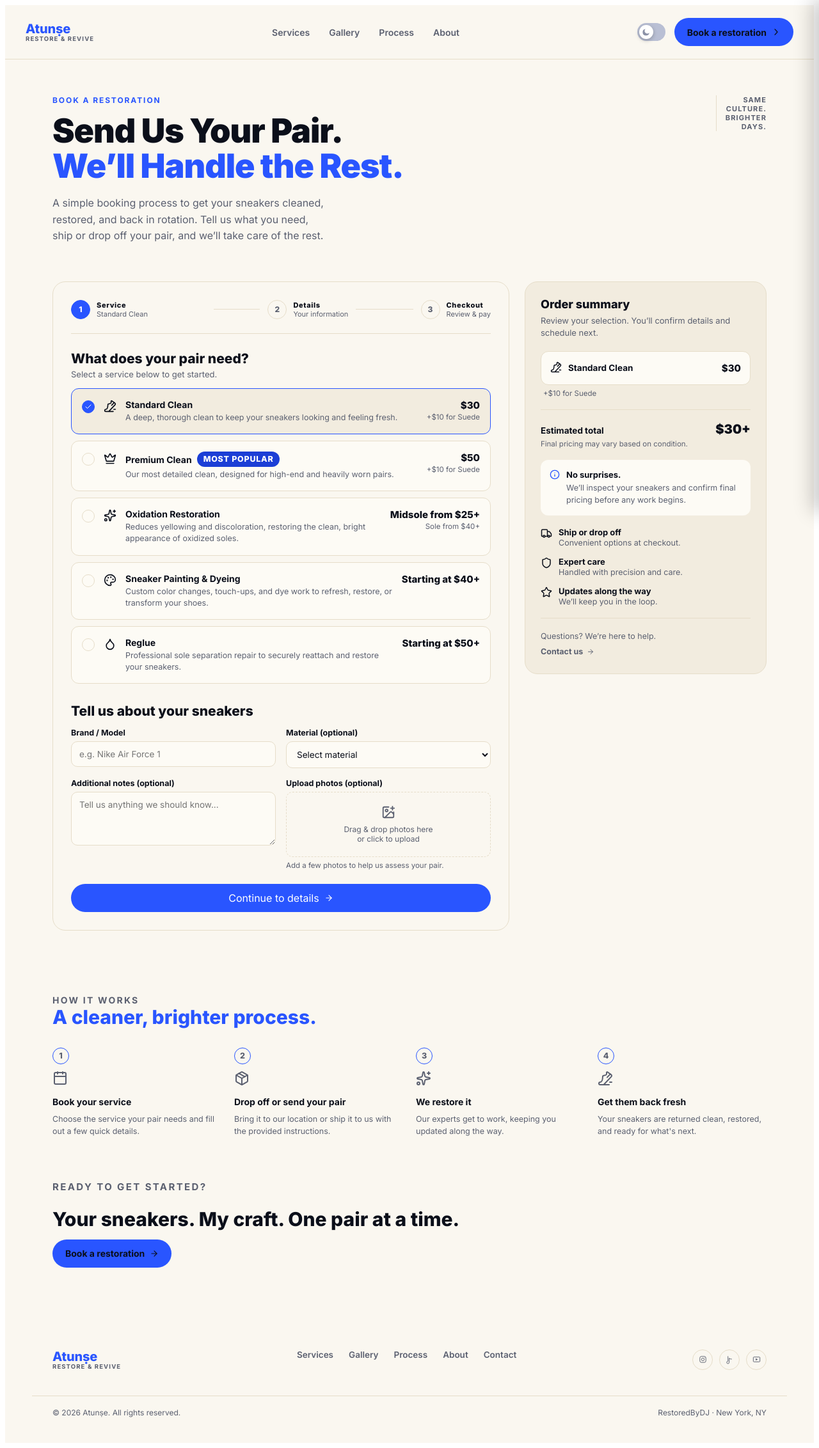
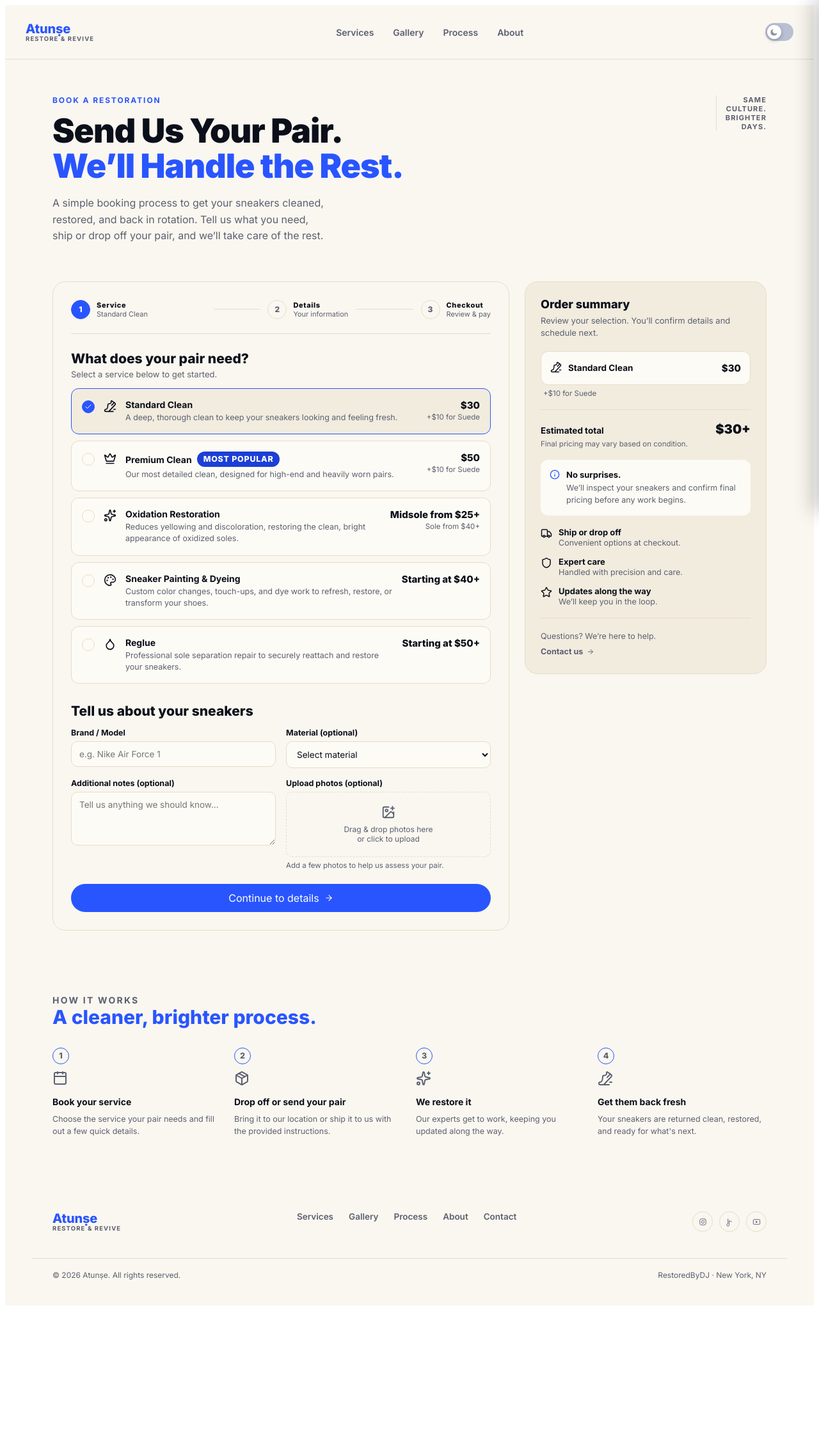
Before and after one commit to Donaldblanc/Atunse, a Next.js app: page /booking in a window 1280 px wide. Shown: the whole page at 64% size. After the commit the page ends 2049 px from the top, so only its background shows below. Built offline with nearby package versions, Linux system fonts and the light colour scheme.

Commit message:
Hide the Book a restoration CTA while already on the booking page
Nav, drawer, and the bottom banner all pointed back to /booking. Since
active is now threaded through as "booking" on that route, suppress
the redundant CTA there instead of offering to restart the flow
you're already in.

```diff
--- a/src/app/booking/page.tsx
+++ b/src/app/booking/page.tsx
@@ -1,5 +1,4 @@
-import Link from "next/link";
-import { ArrowRight, Calendar, Package, Sparkles, SportShoe } from "lucide-react";
+import { Calendar, Package, Sparkles, SportShoe } from "lucide-react";
 import { Suspense } from "react";
 import "@/styles/landing-theme.css";
 import { SiteNav } from "@/features/landing/site-nav";
@@ -37,7 +36,7 @@ const HOW_IT_WORKS = [
 export default function BookingPage() {
   return (
     <div className="landing" id="landing-root">
-      <SiteNav />
+      <SiteNav active="booking" />
 
       <div className="landing-about-hero booking-page-hero">
         <div>
@@ -93,18 +92,7 @@ export default function BookingPage() {
         })}
       </div>
 
-      <div className="landing-about-cta">
-        <div>
-          <p className="landing-eyebrow">READY TO GET STARTED?</p>
-          <h2>Your sneakers. My craft. One pair at a time.</h2>
-          <Link className="landing-btn-primary" href="/booking">
-            Book a restoration
-            <ArrowRight size={14} aria-hidden="true" />
-          </Link>
-        </div>
-      </div>
-
-      <SiteFooter />
+      <SiteFooter active="booking" />
       <MobileTabBar />
     </div>
   );
--- a/src/features/landing/nav-drawer.tsx
+++ b/src/features/landing/nav-drawer.tsx
@@ -5,8 +5,9 @@
 import Link from "next/link";
 import { useState } from "react";
 
-export function NavDrawer({ active }: { active?: "about" | "services" } = {}) {
+export function NavDrawer({ active }: { active?: "about" | "services" | "booking" } = {}) {
   const [open, setOpen] = useState(false);
+  const isBooking = active === "booking";
 
   return (
     <>
@@ -52,6 +53,7 @@ export function NavDrawer({ active }: { active?: "about" | "services" } = {}) {
             About
           </Link>
         </nav>
+        {!isBooking && (
           <div className="landing-drawer-cta">
             <Link className="landing-btn-primary" href="/booking" onClick={() => setOpen(false)}>
               Book a restoration
@@ -60,6 +62,7 @@ export function NavDrawer({ active }: { active?: "about" | "services" } = {}) {
               </svg>
             </Link>
           </div>
+        )}
       </div>
     </>
   );
--- a/src/features/landing/site-footer.tsx
+++ b/src/features/landing/site-footer.tsx
@@ -1,6 +1,6 @@
 import Link from "next/link";
 
-export function SiteFooter({ active }: { active?: "about" | "services" } = {}) {
+export function SiteFooter({ active }: { active?: "about" | "services" | "booking" } = {}) {
   return (
     <>
       <footer className="landing-footer">
--- a/src/features/landing/site-nav.tsx
+++ b/src/features/landing/site-nav.tsx
@@ -3,10 +3,14 @@ import { NavDrawer } from "./nav-drawer";
 import { ThemeToggle } from "./theme-toggle";
 
 // Shared nav across the marketing surface (/, /coming-soon, /about,
-// /services). "Process" still points at /coming-soon — there's no real
-// process page yet (docs/TODO.md). Gallery is a real in-page anchor on
-// the home page, so it routes through "/" first when viewed elsewhere.
-export function SiteNav({ active }: { active?: "about" | "services" }) {
+// /services, /booking). "Process" still points at /coming-soon — there's
+// no real process page yet (docs/TODO.md). Gallery is a real in-page
+// anchor on the home page, so it routes through "/" first when viewed
+// elsewhere. The "Book a restoration" CTA is hidden while already on the
+// booking flow itself — no point offering to start what you're mid-way
+// through.
+export function SiteNav({ active }: { active?: "about" | "services" | "booking" }) {
+  const isBooking = active === "booking";
   return (
     <nav className="landing-nav">
       <Link href="/" className="landing-brand">
@@ -25,12 +29,14 @@ export function SiteNav({ active }: { active?: "about" | "services" }) {
       </div>
       <div className="landing-nav-actions">
         <ThemeToggle />
+        {!isBooking && (
           <Link className="landing-btn-primary" href="/booking">
             Book a restoration
             <svg width="14" height="14" viewBox="0 0 256 256" fill="none" aria-hidden="true">
               <path d="M92 48L164 128L92 208" stroke="currentColor" strokeWidth="24" strokeLinecap="round" strokeLinejoin="round" />
             </svg>
           </Link>
+        )}
         <NavDrawer active={active} />
       </div>
     </nav>
```
Lines whose indentation alone changed are shown as unchanged.
